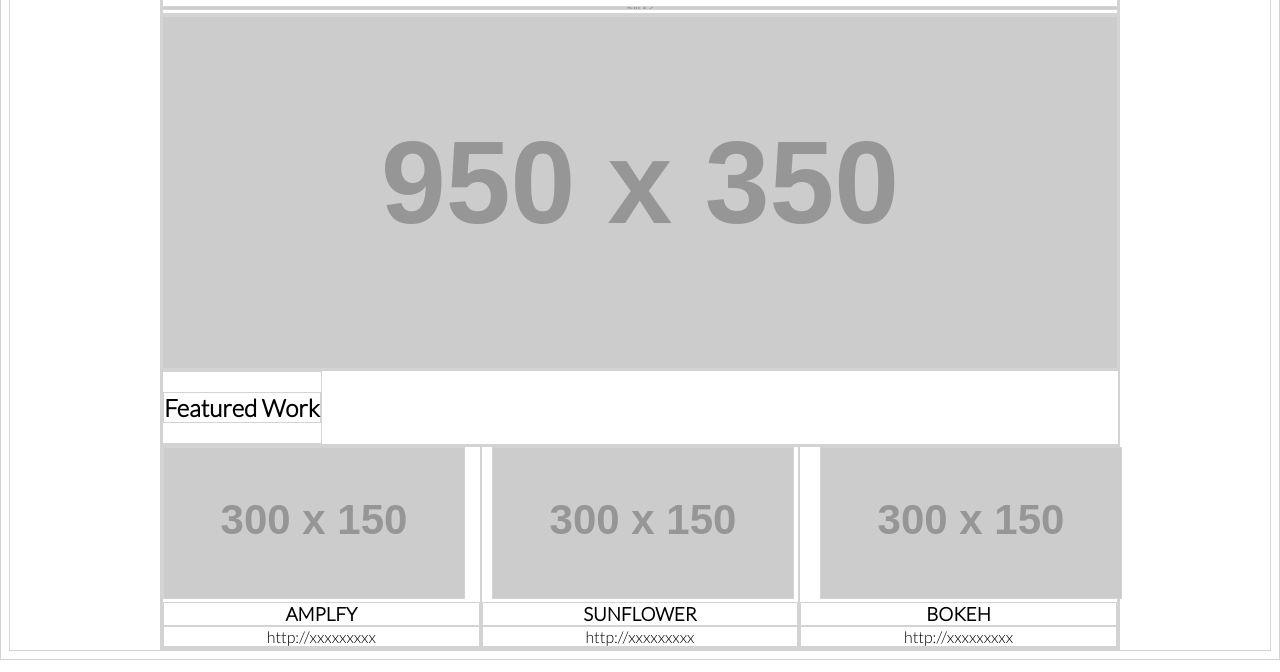
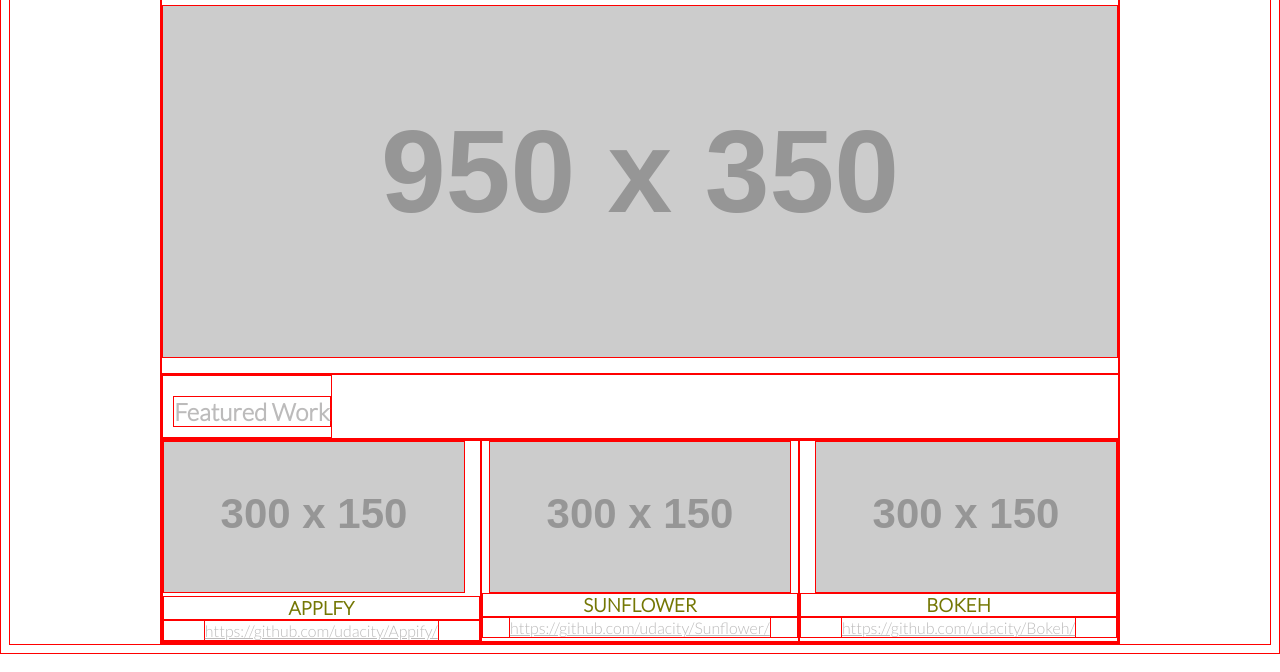
Before and after one commit to nor111910/introhtmlcss, a plain HTML site: page framework/portfolio.html in a window 1280 px wide. Shown: the part 128-800 px from the top of the page. Drawn offline with Linux system fonts and the light colour scheme; placeholder pictures from the web are drawn by us.

Commit message:
portfolio project update

```diff
--- a/framework/css/main.css
+++ b/framework/css/main.css
@@ -1,5 +1,5 @@
 * {
-    border: 1px solid lightgray !important;
+    border: 1px solid red !important;
 }
 
 /*
@@ -23,15 +23,18 @@
     -ms-box-sizing: border-box;
     box-sizing: border-box;
     font-family: 'Lato', sans-serif;
+    color: #747704;
 }
 
-h3 {
-    text-align: center;
-    margin: 0px;
+h2 {
+    color: #BCBBBB;
+    margin-top: 20px;
+    margin-bottom: 10px;
+    margin-left: 10px;
 }
-p {
-    text-align: center;
-    margin: 0px;
+
+a {
+    color: #BCBBBB;
 }
 
 .title {
@@ -39,9 +42,20 @@ p {
     margin: 5px;
 }
 .sep {
-    margin: 0px;
+    margin-top: 7px;
+    margin-bottom: 15px;
+    margin-left: 0px;
+    margin-right: 0px;
     border: 0px;
     width: 100%;
+}
+
+.cntr {
+    text-align: center;
+}
+
+.plantext {
+    margin: 0px;
 }
 
 .grid {
@@ -73,21 +87,8 @@ p {
 
 .col-4 {
     width: 33.33%;
-    align-content: center;
-    xpadding: 20px;
-    xalign-content: center;
 }
 
-.leftpic {
-    margin-right: 20px;
-}
-.midpic {
-    margin-left: 10px;
-    margin-right: 10px;
-}
-.rightpic {
-    margin-left: 20px;
-}
 .col-5 {
     width: 41.66%;
 }
@@ -119,3 +120,18 @@ p {
 .col-12 {
     width: 100%;
 }
+
+.leftpic {
+    display: block;
+    margin-left: 0px;
+}
+.midpic {
+    display: block;
+    margin-left: auto;
+    margin-right: auto;
+}
+.rightpic {
+    display: block;
+    margin-left: auto;
+    margin-right: 0px;
+}
--- a/framework/portfolio.html
+++ b/framework/portfolio.html
@@ -14,9 +14,10 @@
 </head>
 <body>
 <div class="grid">
+  <!-- Top Row - header row -->
     <div class="row">
       <div class="col-6">
-          <img src="http://placehold.it/140X100">
+          <img src="http://placehold.it/100X70">
       </div>
       <div class="col-6">
         <h1 class="title">Jane Doette</h1>
@@ -29,31 +30,44 @@
         <img class="sep" src="http://placehold.it/950X2">
       </div>
     </div>
+
+    <!-- middle picture -->
     <div class="row">
       <img class="sep" src="http://placehold.it/950X350">
     </div>
+
+    <!-- Content Title -->
     <div class="row">
       <div class="col12">
         <h2>Featured Work</h2>
       </div>
     </div>
+
+    <!-- Feature list -->
     <div class="row">
       <div class="col-4">
         <img src="http://placehold.it/300X150">
-        <h3>AMPLFY</h3>
-        <p>http://xxxxxxxxx</p>
+        <h3 class="cntr plantext">APPLFY</h3>
+        <p class="cntr plantext">
+          <a href="https://github.com/udacity/Appify/">https://github.com/udacity/Appify/</a>
+        </p>
       </div>
       <div class="col-4">
         <img class="midpic" src="http://placehold.it/300X150">
-        <h3>SUNFLOWER</h3>
-        <p>http://xxxxxxxxx</p>
+        <h3 class="cntr plantext">SUNFLOWER</h3>
+        <p class="cntr plantext">
+          <a href="https://github.com/udacity/Sunflower/">https://github.com/udacity/Sunflower/</a>
+        </p>
       </div>
       <div class="col-4">
         <img class="rightpic" src="http://placehold.it/300X150">
-        <h3>BOKEH</h3>
-        <p>http://xxxxxxxxx</p>
+        <h3 class="cntr plantext">BOKEH</h3>
+        <p class="cntr plantext">
+          <a href="https://github.com/udacity/Bokeh/">https://github.com/udacity/Bokeh/</a>
+        </p>
       </div>
     </div>
+
 </div>
 
 </body>
```
Also changed, not shown: 1 other file.
